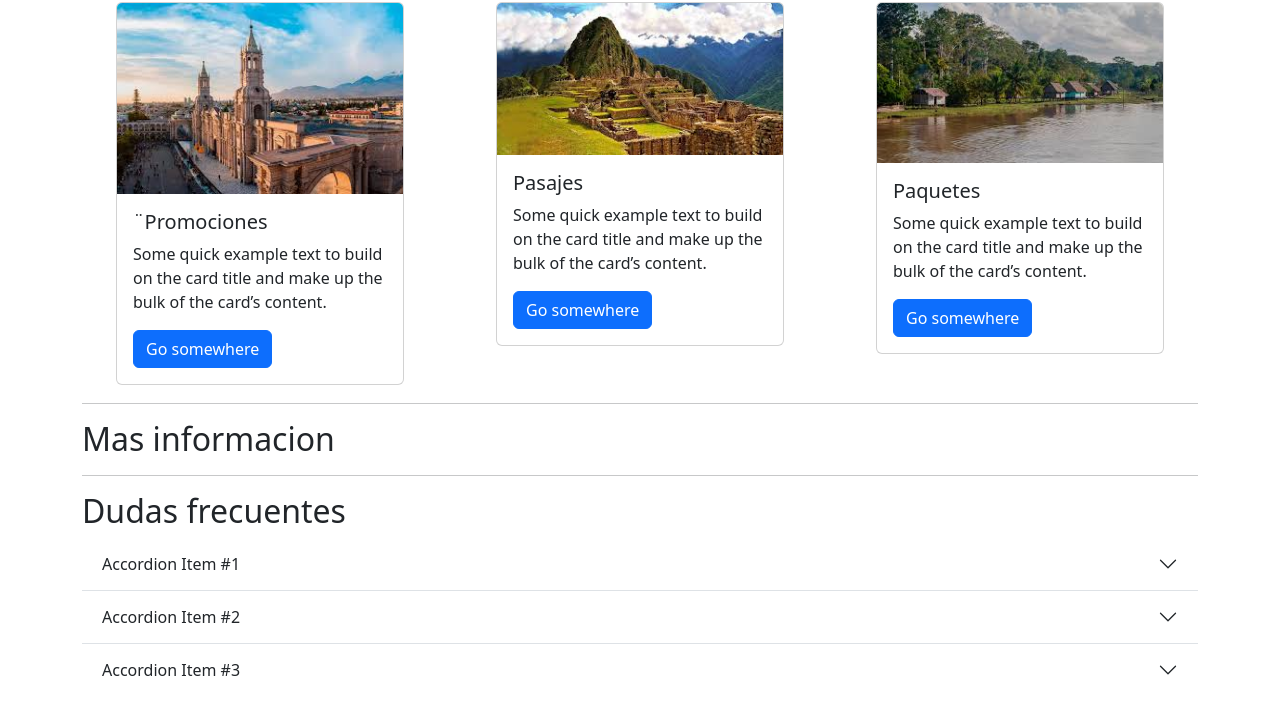
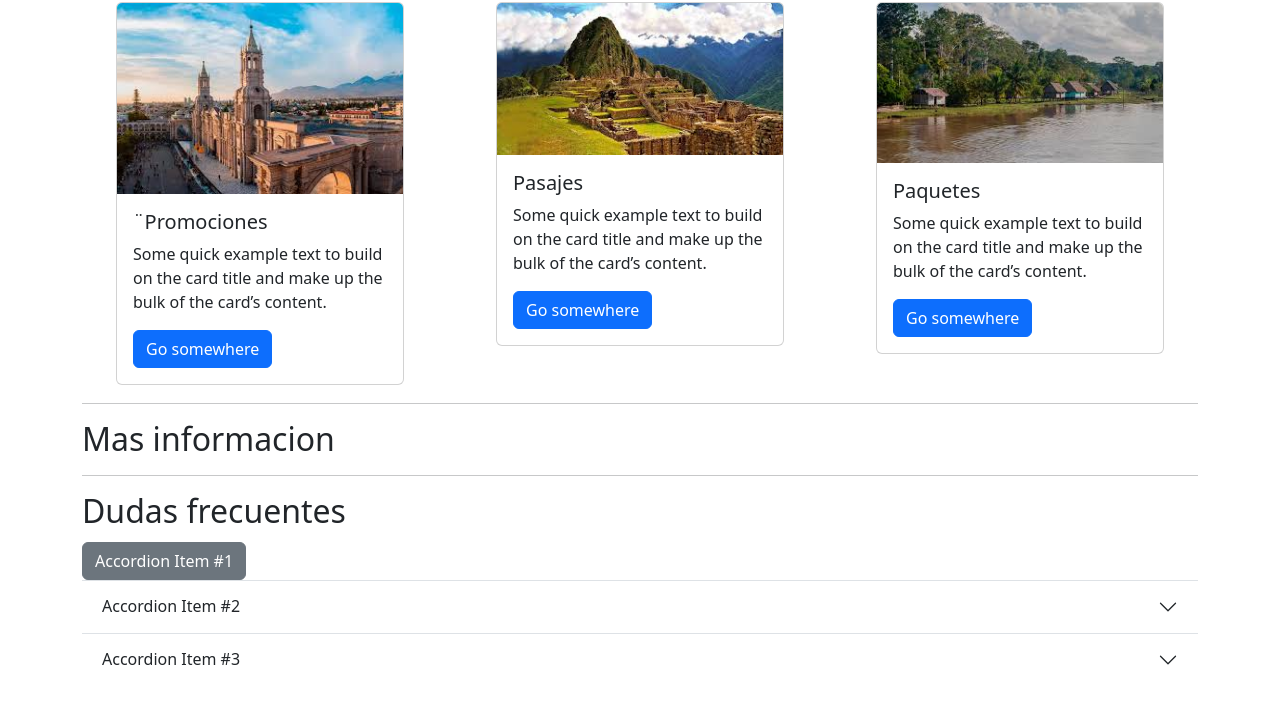
Before and after one commit to alexd412/Evaluacion-integral, a plain HTML site: page servicio.html in a window 1280 px wide. Shown: the part 56-763 px from the top of the page. Drawn offline with nearby package versions, Linux system fonts and the light colour scheme.

Commit message:
Update servicio.html

```diff
--- a/servicio.html
+++ b/servicio.html
@@ -74,7 +74,7 @@
         <div class="accordion accordion-flush" id="accordionFlushExample">
           <div class="accordion-item">
             <h2 class="accordion-header">
-              <button class="accordion-button collapsed" type="button" data-bs-toggle="collapse" data-bs-target="#flush-collapseOne" aria-expanded="false" aria-controls="flush-collapseOne">
+              <button  type="button" class="btn btn-secondary" data-bs-toggle="tooltip" data-bs-placement="top" data-bs-title="Tooltip on top">
                 Accordion Item #1
               </button>
             </h2>
```
